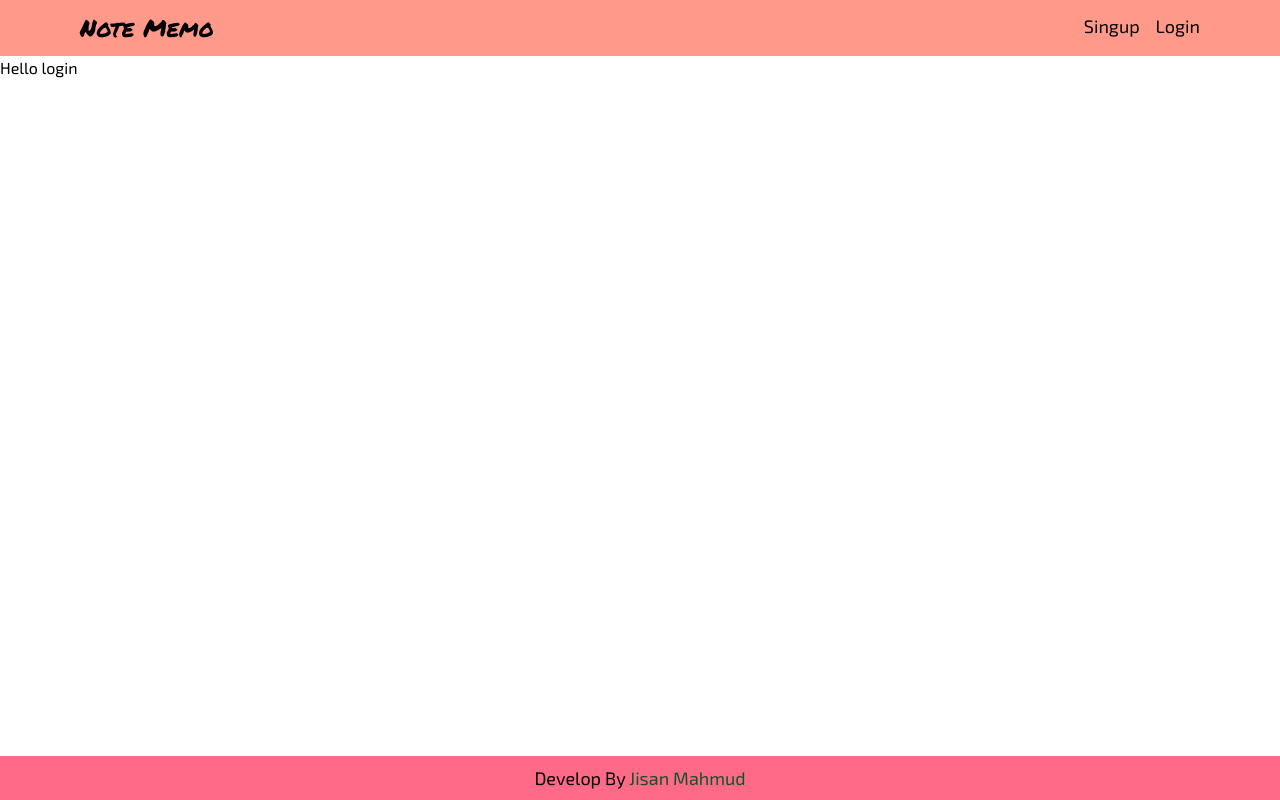
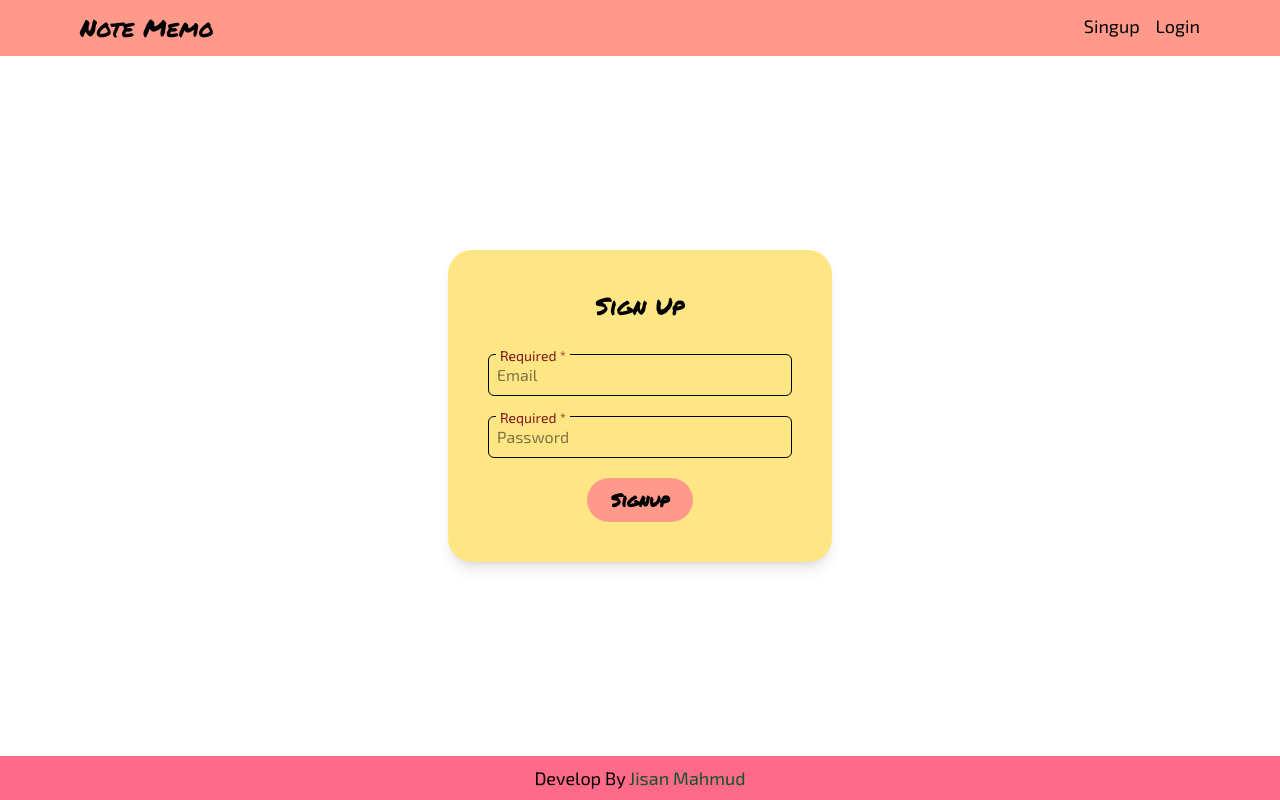
Before and after one commit to jisan-mahmud/note_keeper_frontend, a React (Vite) app: page /login in a window 1280 px wide. Built offline with nearby package versions, Linux system fonts and the light colour scheme.

Commit message:
design login page

```diff
--- a/src/component/EmailField.jsx
+++ b/src/component/EmailField.jsx
@@ -2,12 +2,12 @@ import React from 'react';
 
 const EmailField = ({emailRef}) => {
     return (
-        <div className="relative my-5">
+        <div className="relative w-full my-5">
             <input
                 ref={emailRef}
                 type='email'
                 placeholder="Email"
-                className="border placeholder:text-gray-500 p-2 rounded-md w-full"
+                className="border p-2 rounded-md w-full"
             />
             <span className="absolute -top-2 left-2 bg-amber-200 text-red-900 text-sm px-1">
                 Required *
--- a/src/component/PasswordField.jsx
+++ b/src/component/PasswordField.jsx
@@ -3,12 +3,12 @@ import React from 'react';
 const PasswordField = ({fieldType, passwordRef}) => {
 
     return (
-        <div className="relative my-5">
+        <div className="relative w-full my-5">
             <input
                 ref={passwordRef}
                 type='password'
                 placeholder= {fieldType}
-                className="border placeholder:text-gray-500 p-2 rounded-md w-full"
+                className="border p-2 rounded-md w-full"
             />
             <span className="absolute -top-2 left-2 bg-amber-200 text-red-900 text-sm px-1">
                 Required *
--- a/src/pages/Login.jsx
+++ b/src/pages/Login.jsx
@@ -1,10 +1,39 @@
-import React from 'react';
+import { useRef, useState } from "react";
+import Buttton from "../component/Buttton";
+import EmailField from "../component/EmailField";
+import NameField from "../component/NameField";
+import PasswordField from "../component/PasswordField";
+import { MdError } from "react-icons/md";
 
 const Login = () => {
+
+    const email = useRef(null)
+    const password = useRef(null)
+
+    const [error, setError] = useState('')
+
     return (
-        <div>
-            Hello login
+        <div className="flex justify-center items-center min-h-[calc(100vh-100px)] p-4">
+            <div className="flex flex-col sm:flex-row justify-center items-center w-full max-w-sm">
+                <div className="bg-amber-200 p-6 sm:p-10 rounded-3xl w-full sm:max-w-md shadow-lg">
+                <h2 className="text-2xl text-center font-semibold">Sign Up</h2>
+                <form className="mt-6 sm:mt-8 space-y-4">
+                    <EmailField emailRef={email} />
+                    <PasswordField passwordRef={password} fieldType="Password" />
+
+                    {error && (
+                    <div className="flex items-center gap-2 text-red-600 text-sm">
+                        <MdError />
+                        <span>{error}</span>
+                    </div>
+                    )}
+
+                    <Buttton buttonType="Signup" />
+                </form>
+                </div>
+            </div>
         </div>
+
     );
 };
 
--- a/src/pages/Signup.jsx
+++ b/src/pages/Signup.jsx
@@ -47,30 +47,29 @@ const Signup = () => {
     }
 
     return (
-        <div className="flex justify-center items-center overflow-hidden w-full min-h-[calc(100vh-100px)] p-4 my-10 sm:my-0">
-        <div className="flex flex-col sm:flex-row justify-center items-center w-full sm:w-auto">
-          <div className="bg-amber-200 p-10 mx-4 sm:mx-10 rounded-3xl w-full max-w-md">
-            <h2 className="text-2xl text-center">Sign Up</h2>
-            <form onSubmit={handleForm} onChange={handleFormInput} className="mt-6 sm:mt-10">
+    <div className="flex justify-center items-center min-h-[calc(100vh-100px)] p-4">
+      <div className="flex flex-col sm:flex-row justify-center items-center w-full max-w-md">
+        <div className="bg-amber-200 p-8 sm:p-10 rounded-3xl w-full max-w-lg shadow-lg">
+          <h2 className="text-2xl text-center font-semibold">Sign Up</h2>
+            <form onSubmit={handleForm} onChange={handleFormInput} className="mt-6 sm:mt-8 space-y-4">
               <NameField firstNameRef={firstName} lastNameRef={lastName} />
               <EmailField emailRef={email} />
-              <PasswordField passwordRef={password} fieldType={'Password'} />
-              <PasswordField passwordRef={confirmPassword} fieldType={'Confirm Password'} />
+              <PasswordField passwordRef={password} fieldType="Password" />
+              <PasswordField passwordRef={confirmPassword} fieldType="Confirm Password" />
 
-              <div className="flex items-center gap-2 mb-6 text-red-600">
-                {error && (
-                  <>
-                    <MdError />
-                    <span>{error}</span>
-                  </>
-                )}
-              </div>
+              {error && (
+                <div className="flex items-center gap-2 text-red-600 text-sm">
+                  <MdError />
+                  <span>{error}</span>
+                </div>
+              )}
 
               <Buttton buttonType="Signup" />
             </form>
-          </div>
         </div>
       </div>
+    </div>
+
 
 
     );
```
